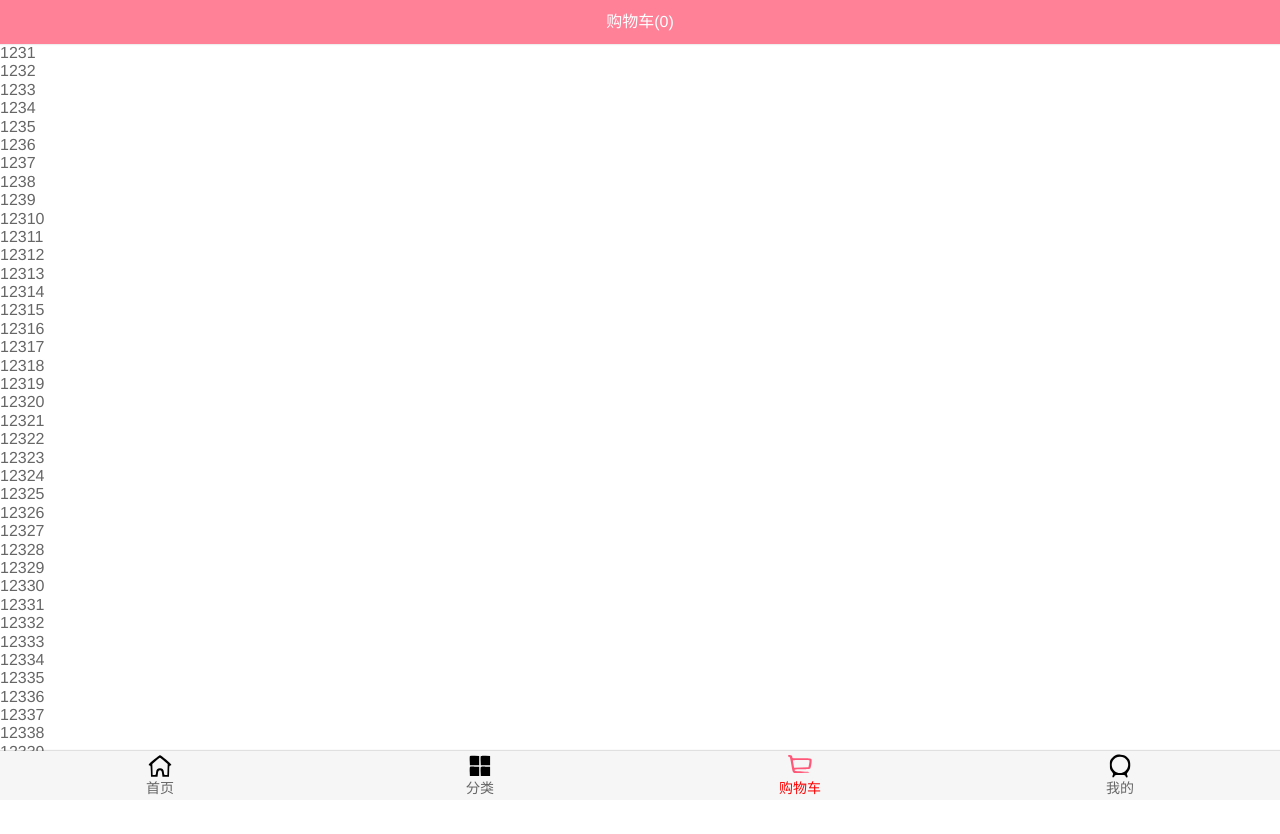
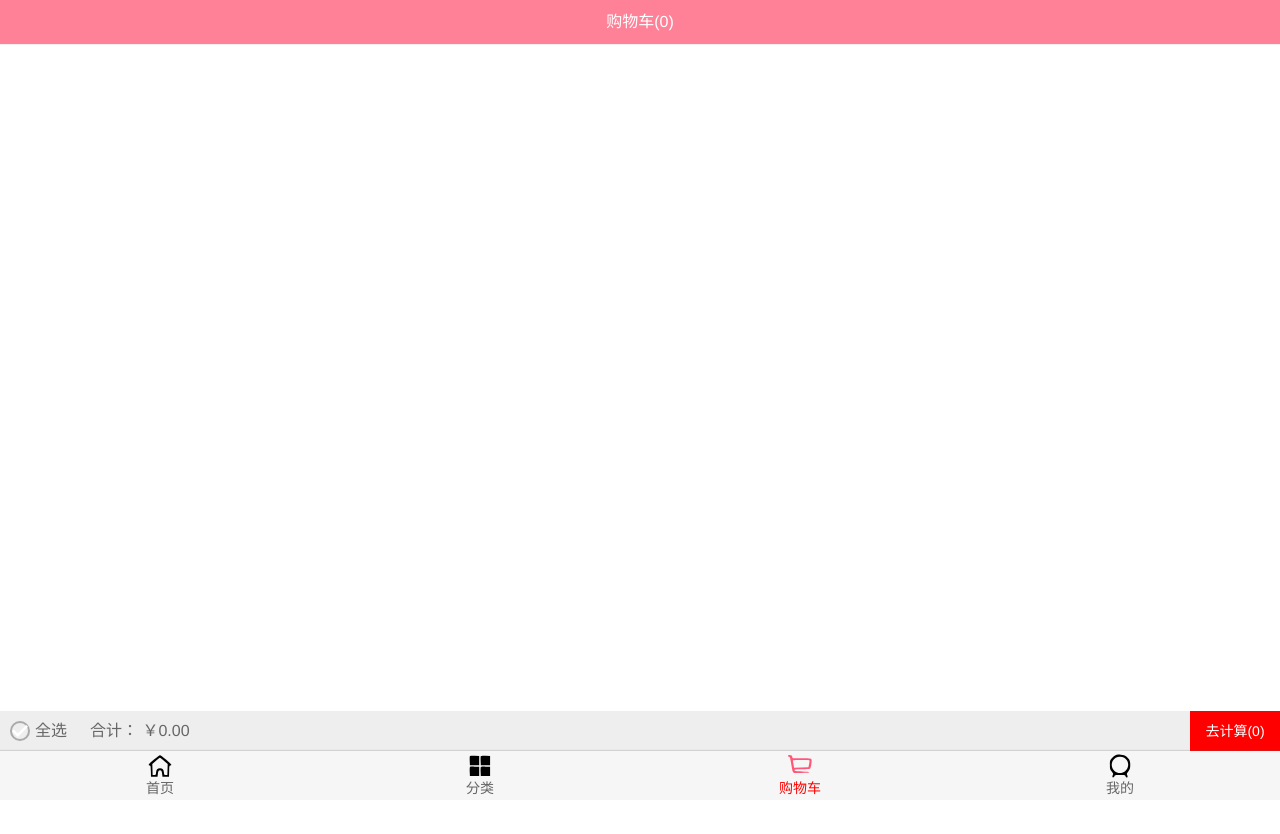
Before and after one commit to zranguai/OYZKmall, a Vue app: page /cart in a window 1280 px wide. Shown: the top 834 px of the page. After the commit the page ends 800 px from the top, so only its background shows below. Built offline with nearby package versions, Linux system fonts and the light colour scheme.

Commit message:
购物车模块结束

```diff
--- /dev/null
+++ b/src/components/common/toast/Toast.vue
@@ -0,0 +1,31 @@
+<template>
+  <div class="toast" v-show="show">
+    <div>{{message}}</div>
+  </div>
+</template>
+<script>
+export default {
+  name: 'Toast',
+  props: {
+    message: {
+      type: String,
+      default: ''
+    },
+    show: {
+      type: Boolean,
+      default: false
+    }
+  }
+}
+</script>
+<style scoped>
+  .toast {
+    position: fixed;
+    top: 55%;
+    left: 50%;
+    transform: translate(-50%,-50%);
+    color: #fff;
+    padding: 8px 10px;
+    background-color: rgba(0, 0, 0, .7);
+  }
+</style>
--- /dev/null
+++ b/src/components/content/checkButton/CheckButton.vue
@@ -0,0 +1,26 @@
+<template>
+  <div class="check-button" :class="{check: isChecked }">
+    <img src="~assets/img/cart/tick.svg" alt="">
+  </div>
+</template>
+<script>
+export default {
+  name: 'CheckButton',
+  props: {
+    isChecked: {
+      type: Boolean,
+      default: false
+    }
+  },
+}
+</script>
+<style scoped>
+  .check-button {
+    border-radius: 50%;
+    border: 2px solid #aaa;
+  }
+  .check {
+    border-color: var(--color-tint);
+    background-color: var(--color-tint);
+  }
+</style>
--- a/src/store/index.js
+++ b/src/store/index.js
@@ -11,6 +11,7 @@ const store = new vuex.Store({
     cartList: []
   },
   mutations: {
+
     addCart(state,payload) {
       // payload为新添加的商品
         let oldProduct = null;
@@ -23,6 +24,7 @@ const store = new vuex.Store({
         if(oldProduct){
           oldProduct.count += 1
         } else {
+          payload.checked = true   // 放在push前面 先把属性改了之后再添加上去
           payload.count = 1
           state.cartList.push(payload)
         }
--- a/src/views/cart/Cart.vue
+++ b/src/views/cart/Cart.vue
@@ -5,13 +5,17 @@
       购物车({{cartLength}})
     </div>
   </nav-bar>
+
   <cart-list/>
+
+  <cart-bottom-bar/>
 </div>
 </template>
 
 <script>
 import NavBar from 'components/common/navbar/NavBar'
 import CartList from './childComps/CartList'
+import CartBottomBar from './childComps/CartBottomBar'
 
 // import { mapGetters } from 'vuex'
   export default {
@@ -19,6 +23,7 @@ import CartList from './childComps/CartList'
     components: {
       NavBar,
       CartList,
+      CartBottomBar
     },
     computed: {
       // ...mapGetters(['cartLength','cartList'])
--- /dev/null
+++ b/src/views/cart/childComps/CartBottomBar.vue
@@ -0,0 +1,83 @@
+<template>
+  <div class="bottom-bar">
+    <div class="check-content">
+      <check-bottom :is-checked='isSelectAll'
+                    class="check-button"
+                    @click.native='checkClick'/>
+      <span>全选</span>
+    </div>
+    <div class="price">
+      合计： {{totalPrice}}
+    </div>
+    <div class="calculate">
+      去计算({{checkLength}})
+    </div>
+  </div>
+</template>
+<script>
+import CheckBottom from 'components/content/checkButton/CheckButton'
+export default {
+  name: 'CartBottomBar',
+  components: {
+    CheckBottom
+  },
+  computed: {
+    totalPrice(){
+      return '￥'+this.$store.state.cartList.filter(item=>{
+        return item.checked
+      }).reduce((preValue,item)=>{
+        return preValue + item.price * item.count
+      },0).toFixed(2)
+    },
+    checkLength(){
+      return this.$store.state.cartList.filter(item=> item.checked).length
+    },
+    isSelectAll() {
+      if(this.$store.state.cartList.length == 0) return false
+      return !(this.$store.state.cartList.filter(item=> !item.checked).length)
+    }
+  },
+  methods: {
+    checkClick() {
+      console.log('-----------');
+      if(this.isSelectAll) {   // 全部选中
+        this.$store.state.cartList.forEach(item=>item.checked = false)
+      } else {  // 部分或者全部不选中
+        this.$store.state.cartList.forEach(item=>item.checked = true)
+      }
+    }
+  }
+}
+</script>
+<style  scoped>
+  .bottom-bar {
+    position: relative;
+    display: flex;
+    height: 40px;
+    background-color: #eee;
+    line-height: 40px;
+  }
+  .check-content {
+    display: flex;
+    align-items: center;
+    margin-left: 10px;
+    width: 60px;
+  }
+  .check-button {
+    width: 20px;
+    height: 20px;
+    line-height: 20px;
+    margin-right: 5px;
+  }
+  .price {
+    margin-left: 20px;
+    flex: 1;
+  }
+  .calculate {
+    width: 90px;
+    background-color: red;
+    color: #fff;
+    text-align: center;
+    font-size: 14px;
+  }
+</style>
--- a/src/views/cart/childComps/CartList.vue
+++ b/src/views/cart/childComps/CartList.vue
@@ -1,49 +1,7 @@
 <template>
   <div class="cart-list">
     <scroll class="content" ref="scroll">
-      <ul>
-        <li>1231</li>
-        <li>1232</li>
-        <li>1233</li>
-        <li>1234</li>
-        <li>1235</li>
-        <li>1236</li>
-        <li>1237</li>
-        <li>1238</li>
-        <li>1239</li>
-        <li>12310</li>
-        <li>12311</li>
-        <li>12312</li>
-        <li>12313</li>
-        <li>12314</li>
-        <li>12315</li>
-        <li>12316</li>
-        <li>12317</li>
-        <li>12318</li>
-        <li>12319</li>
-        <li>12320</li>
-        <li>12321</li>
-        <li>12322</li>
-        <li>12323</li>
-        <li>12324</li>
-        <li>12325</li>
-        <li>12326</li>
-        <li>12327</li>
-        <li>12328</li>
-        <li>12329</li>
-        <li>12330</li>
-        <li>12331</li>
-        <li>12332</li>
-        <li>12333</li>
-        <li>12334</li>
-        <li>12335</li>
-        <li>12336</li>
-        <li>12337</li>
-        <li>12338</li>
-        <li>12339</li>
-        <li>12340</li>
-      </ul>
-      <cart-list-item :key="index" v-for="(item,index) in cartList" :product="item"></cart-list-item>
+      <cart-list-item :key="index" v-for="(item,index) in cartList" :item-info="item"></cart-list-item>
     </scroll>
   </div>
 </template>
@@ -62,17 +20,17 @@ export default {
     }
   },
   activated() {
-    console.log('----');
+    // console.log('----');
     this.$refs.scroll.refresh()
   }
 }
 </script>
 <style scoped>
   .cart-list {
-    height: 100vh;
+    height: calc(100% - 44px - 49px - 40px);
   }
    .content {
-    height: calc(100%-44px - 49px);
+     height: 100%;
     overflow: hidden;
   }
 </style>
--- a/src/views/cart/childComps/CartListItem.vue
+++ b/src/views/cart/childComps/CartListItem.vue
@@ -1,22 +1,88 @@
 <template>
-  <div>
-    {{product}}
+   <div id="shop-item">
+    <div class="item-selector">
+      <check-button :is-checked='itemInfo.checked' @click.native='checkClick'></check-button>
+    </div>
+    <div class="item-img">
+      <img :src="itemInfo.image" alt="商品图片">
+    </div>
+    <div class="item-info">
+      <div class="item-title">{{itemInfo.title}}</div>
+      <div class="item-desc">商品描述: {{itemInfo.desc}}</div>
+      <div class="info-bottom">
+        <div class="item-price left">¥{{itemInfo.price}}</div>
+        <div class="item-count right">x{{itemInfo.count}}</div>
+      </div>
+    </div>
   </div>
 </template>
 <script>
+import CheckButton from 'components/content/checkButton/CheckButton'
 export default {
   name: 'CartListItem',
   props : {
-    product: {
-      type: Object,
-      default(){
-        return []
-      }
+    itemInfo: Object
+  },
+  components: {
+    CheckButton
+  },
+  methods: {
+    checkClick(){
+      this.itemInfo.checked = !this.itemInfo.checked
     }
   }
 
 }
 </script>
 <style scoped>
-
+  #shop-item {
+    width: 100%;
+    display: flex;
+    font-size: 0;
+    padding: 5px;
+    border-bottom: 1px solid #ccc;
+  }
+  .item-selector {
+    width: 14%;
+    display: flex;
+    justify-content: center;
+    align-items: center;
+  }
+  .item-title, .item-desc {
+    overflow: hidden;
+    white-space: nowrap;
+    text-overflow: ellipsis;
+  }
+  .item-img {
+    padding: 5px;
+    /*border: 1px solid #ccc;*/
+  }
+  .item-img img {
+    width: 80px;
+    height: 100px;
+    display: block;
+    border-radius: 5px;
+  }
+  .item-info {
+    font-size: 17px;
+    color: #333;
+    padding: 5px 10px;
+    position: relative;
+    overflow: hidden;
+  }
+  .item-info .item-desc {
+    font-size: 14px;
+    color: #666;
+    margin-top: 15px;
+  }
+  .info-bottom {
+    margin-top: 10px;
+    position: absolute;
+    bottom: 10px;
+    left: 10px;
+    right: 10px;
+  }
+  .info-bottom .item-price {
+    color: orangered;
+  }
 </style>
--- a/src/views/detail/Detail.vue
+++ b/src/views/detail/Detail.vue
@@ -12,6 +12,7 @@
     </scroll>
     <back-top @click.native="backTop" v-show="isShowBackTop"/>
     <detail-bottom-bar @addToCart='addToCart'/>
+    <toast message='购物车添加成功' :show='show'/>
   </div>
 </template>
 <script>
@@ -27,6 +28,7 @@ import DetailBottomBar from './childComps/DetailBottomBar'
 import Scroll from 'components/common/scroll/Scroll'
 import GoodsList from 'components/content/goods/GoodsList'
 import BackTop from 'components/content/backTop/BackTop'
+import Toast from 'components/common/toast/Toast'
 
 // import backTopMixin from 'common/mixin'
 import {getDetail, Goods, Shop,GoodsParam,getRecommend} from 'network/detail.js';
@@ -45,7 +47,8 @@ import {getDetail, Goods, Shop,GoodsParam,getRecommend} from 'network/detail.js'
 
       Scroll,
       GoodsList,
-      BackTop
+      BackTop,
+      Toast
     },
     // mixins: [backTopMixin],
     data(){
@@ -60,7 +63,8 @@ import {getDetail, Goods, Shop,GoodsParam,getRecommend} from 'network/detail.js'
         recommends: [],
         themeTopYs: [],
         currentIndex:0,
-        isShowBackTop: false
+        isShowBackTop: false,
+        show: false
       }
     },
     created(){
@@ -161,8 +165,13 @@ import {getDetail, Goods, Shop,GoodsParam,getRecommend} from 'network/detail.js'
         product.price = this.goods.realPrice;
         product.iid = this.iid;
         // 2.将商品添加到购物车
+        console.log('添加成功');
+
         this.$store.commit('addCart',product)
-
+        this.show = true;
+        setTimeout(() => {
+          this.show = false
+        },1500)
       }
     }
   }
```
Lines whose indentation alone changed are shown as unchanged.
